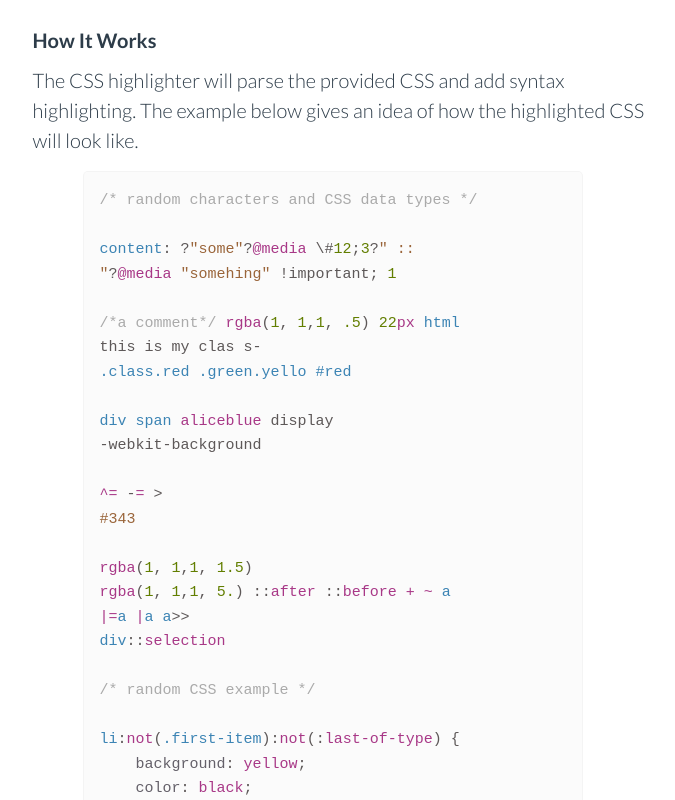
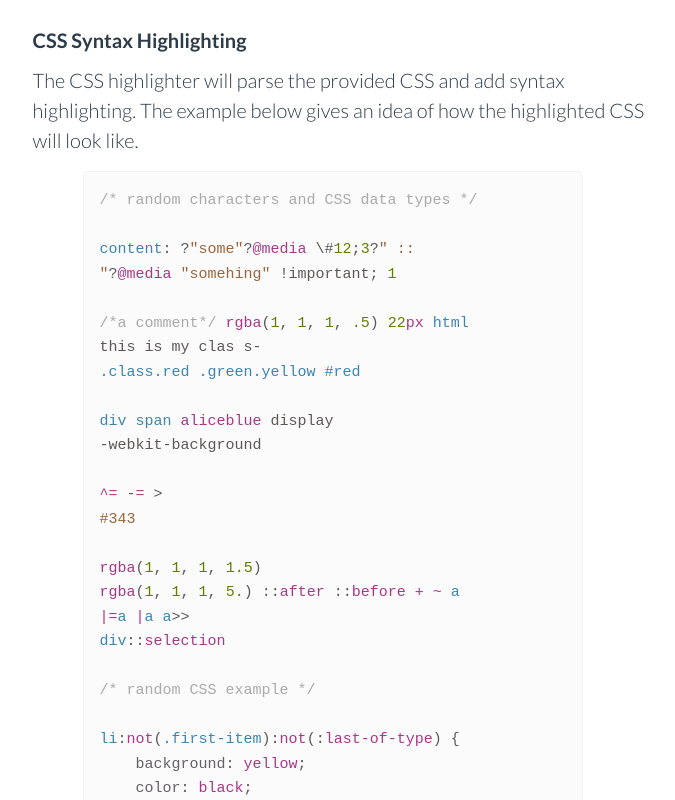
Before and after one commit to cgabriel5/css-syntax-highlighter, a plain HTML site: page index.html in a window 1280 px wide. Shown: the top 800 px of the page, without its empty margins (295-970 px from the left). Drawn offline with Linux system fonts and the light colour scheme.

Commit message:
refactor: Update index.html
Fix a typo, update example title, and add more CSS to example.

```diff
--- a/index.html
+++ b/index.html
@@ -26,7 +26,7 @@
         <div id="content-wrapper" class="content-wrapper">
             <div id="content" class="content responsive-width">
                 <div id="explanation">
-                    <div class="label">How It Works</div>
+                    <div class="label">CSS Syntax Highlighting</div>
                     <div class="paragraph">The CSS highlighter will parse the provided CSS and add syntax highlighting. The example below gives an idea of how the highlighted CSS will look like.</div>
                     <div class="css-example">
                         <pre><code class="custom-css lang-css-syntax">/* random characters and CSS data types */
@@ -34,9 +34,9 @@
 content: ?"some"?@media \#12;3?" ::
 "?@media "somehing" !important; 1
 
-/*a comment*/ rgba(1, 1,1, .5) 22px html
+/*a comment*/ rgba(1, 1, 1, .5) 22px html
 this is my clas s-
-.class.red .green.yello #red
+.class.red .green.yellow #red
 
 div span aliceblue display
 -webkit-background
@@ -44,8 +44,8 @@ div span aliceblue display
 ^= -= >
 #343
 
-rgba(1, 1,1, 1.5)
-rgba(1, 1,1, 5.) ::after ::before + ~ a
+rgba(1, 1, 1, 1.5)
+rgba(1, 1, 1, 5.) ::after ::before + ~ a
 |=a |a a>>
 div::selection
 
@@ -58,7 +58,7 @@ li:not(.first-item):not(:last-of-type) {
 
 ol :nth-last-child(2n+6) {
     color: orange;
-    border: 2px solid black;
+    border: 2px solid black !important;
 }
 
 ol > :nth-last-child(even) {
@@ -67,7 +67,20 @@ ol > :nth-last-child(even) {
 
 p:nth-last-of-type(2) {
     color: orange;
-}</code></pre>
+}
+
+.one li:nth-of-type(1) {
+  background: lightsteelblue;
+}
+
+.two li:nth-of-type(odd) {
+  background: lightsteelblue;
+}
+
+.three li:nth-of-type(3n+2) {
+  background: lightsteelblue;
+}
+</code></pre>
                         <!-- <pre><code class="custom-css"><span class="css-comment">/* example CSS */</span>
 <span class="css-class">.my-class</span> {
     background: <span class="css-keyword">red</span>;
```
